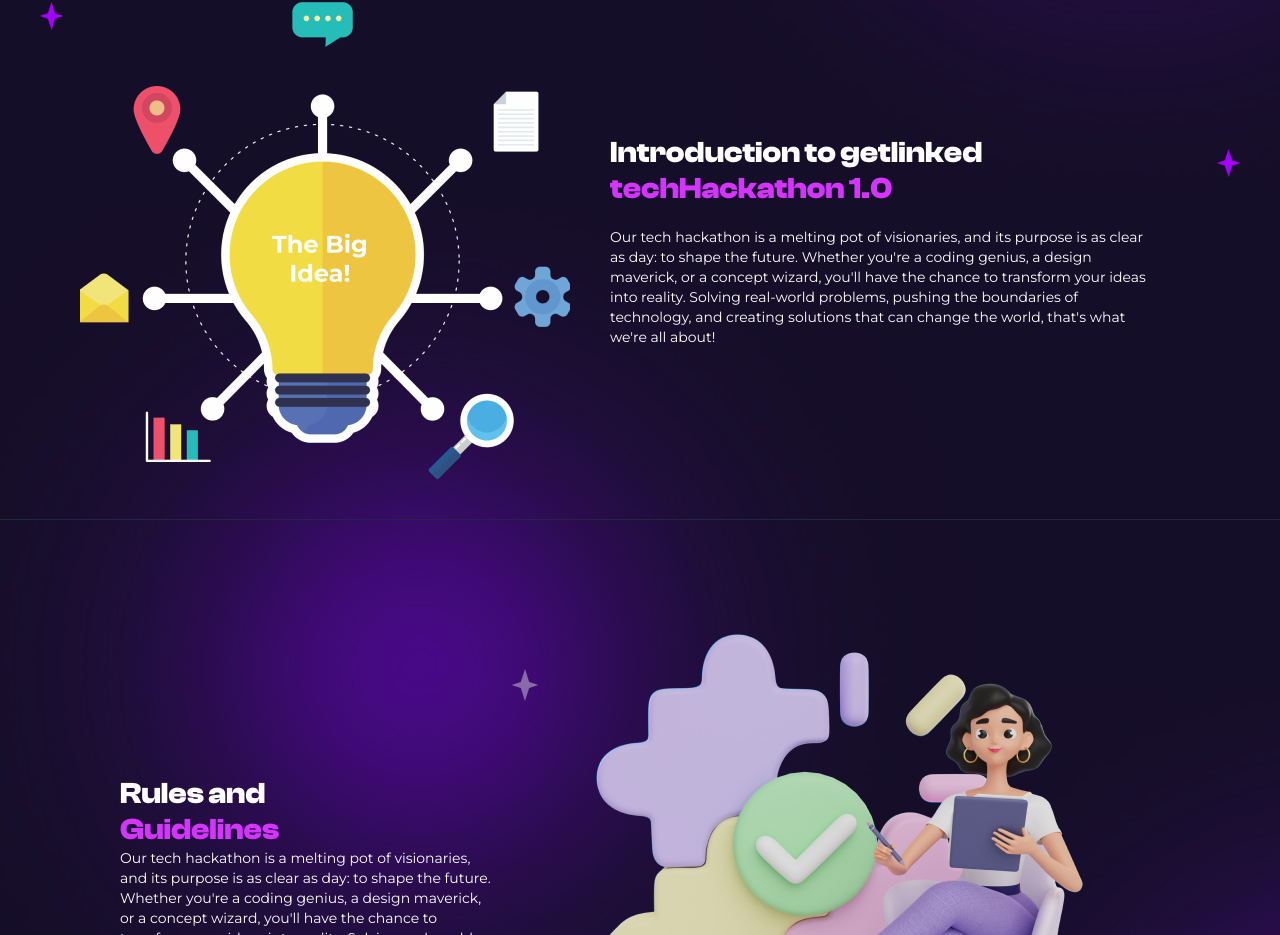
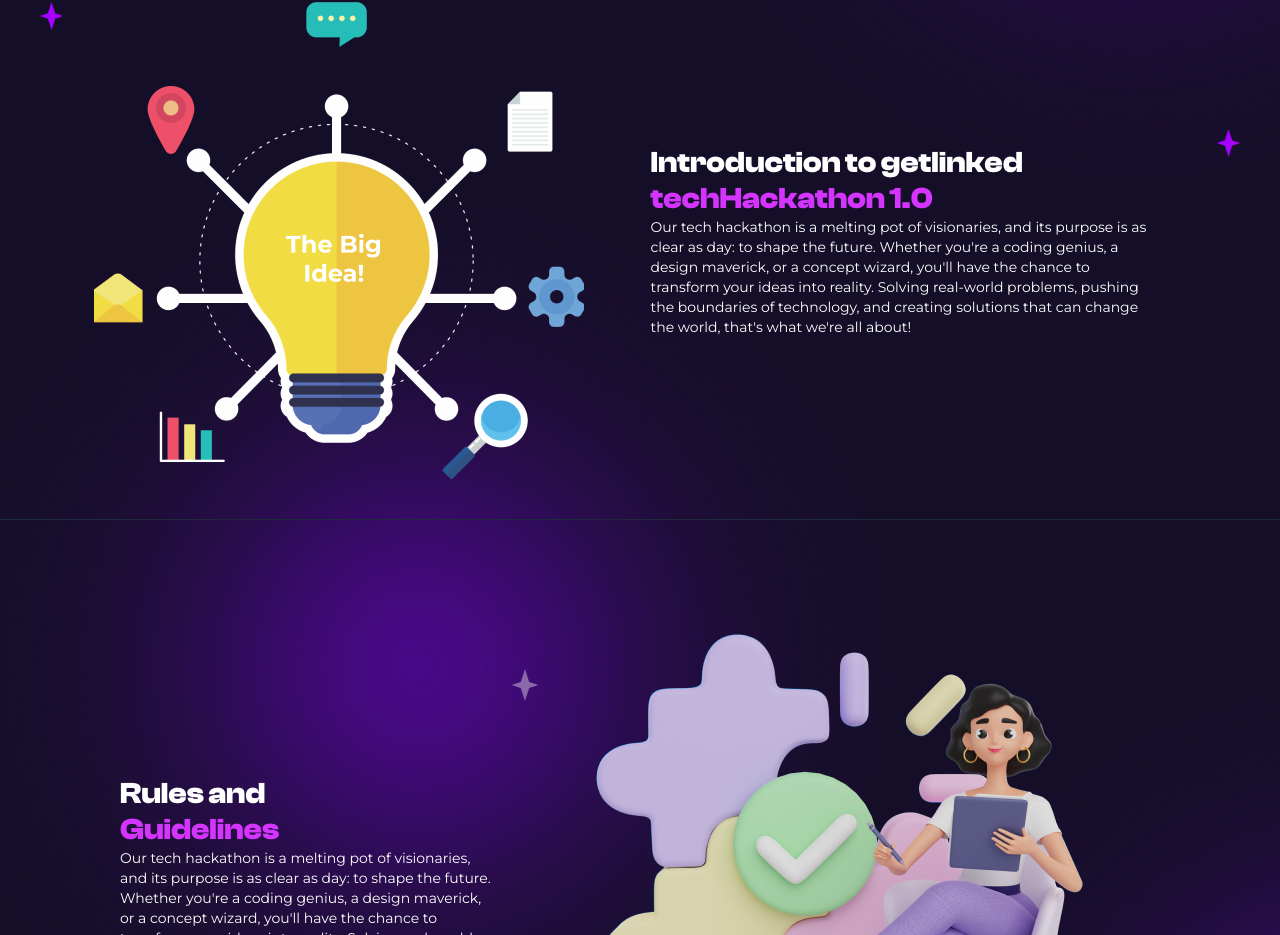
Before and after one commit to Leeyah-123/GetLinked, a React (Vite) app: page / in a window 1280 px wide. Shown: the part 836-1771 px from the top of the page. Built offline with nearby package versions, Linux system fonts and the light colour scheme.

Commit message:
Edit Overview Section

```diff
--- a/src/sections/Overview.tsx
+++ b/src/sections/Overview.tsx
@@ -6,7 +6,7 @@ const Overview = () => {
   return (
     <SectionContainer id="overview" position="right">
       <div className="contents">
-        <img src={bigIdea} alt="" className="" />
+        <img src={bigIdea} alt="" className="" loading="lazy" />
 
         <img
           src={star3}
@@ -16,7 +16,7 @@ const Overview = () => {
       </div>
 
       {/*  */}
-      <div className="lg:px-10 space-y-5 text-center md:text-left lg:text-sm">
+      <div className="grow max-w-xl lg:px-10 text-center md:text-left">
         <h5>
           Introduction to getlinked <br />
           <span className="text-magenta">techHackathon 1.0</span>
```
